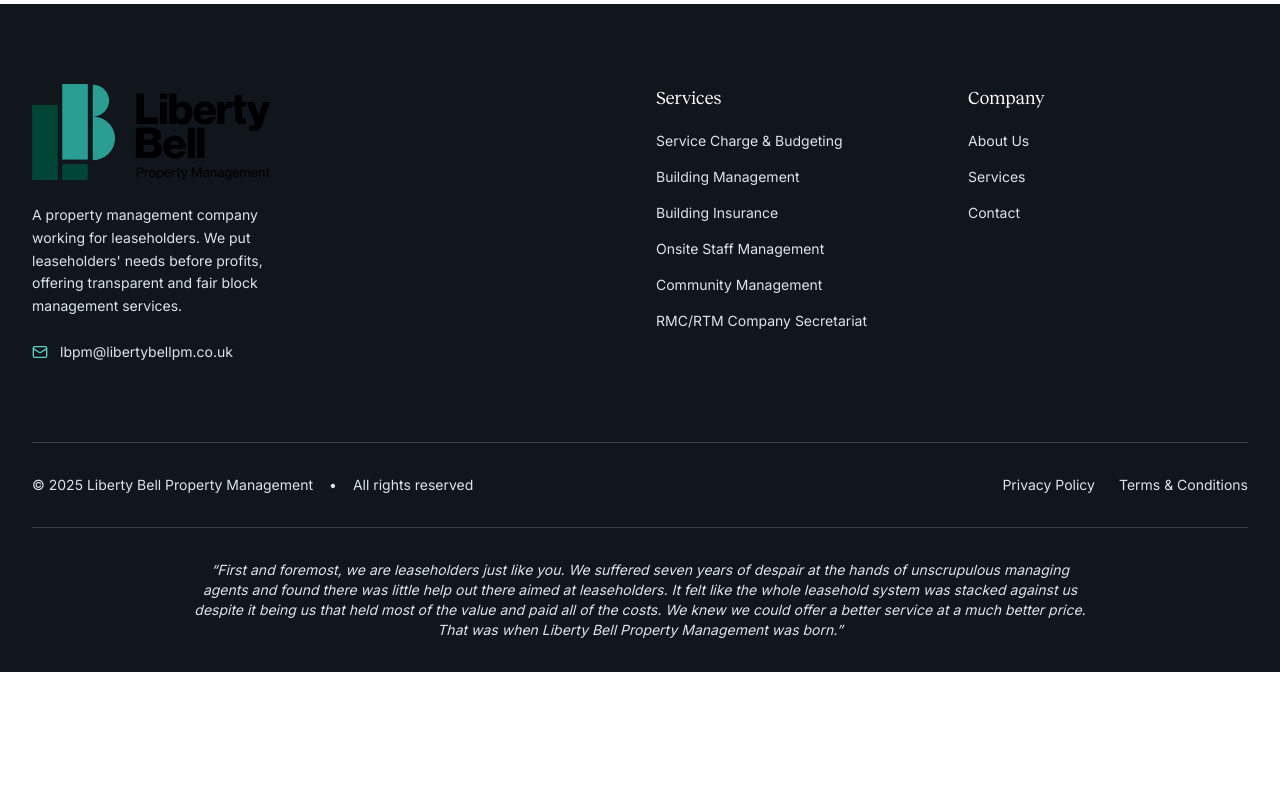
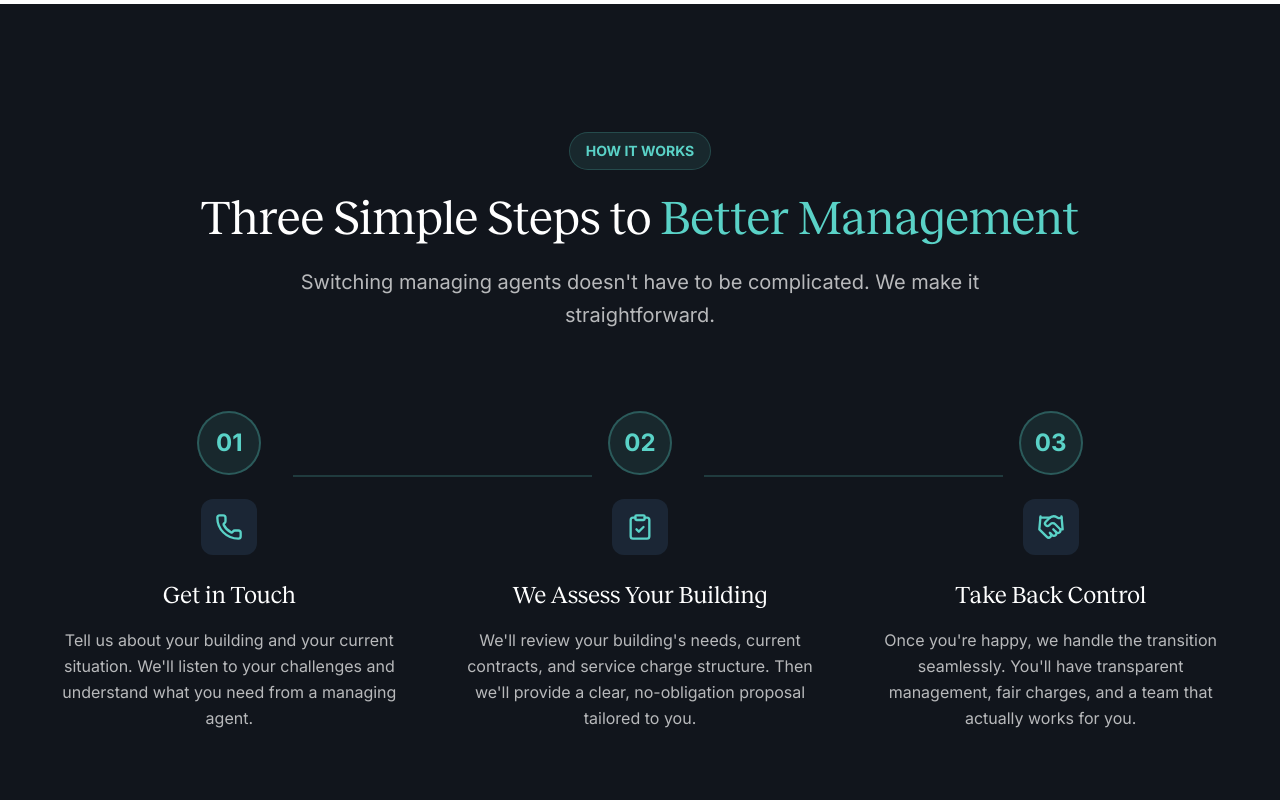
Before and after one commit to jackvdp/liberty-bell-pm, a Next.js app: page / in a window 1280 px wide. Shown: the part 3060-3860 px from the top of the page. Before the commit the page ends 3732 px from the top, so only its background shows below. Built offline with nearby package versions, Linux system fonts and the light colour scheme; no server answers.

Commit message:
Add how it works section

```diff
--- a/app/page.tsx
+++ b/app/page.tsx
@@ -1,6 +1,7 @@
 import Hero from "@/components/hero";
 import Navbar from "@/components/navbar";
 import Benefits from "@/components/benefits";
+import HowItWorks from "@/components/how-it-works";
 import Footer from "@/components/footer";
 
 export default function Home() {
@@ -9,6 +10,7 @@ export default function Home() {
         <Navbar />
         <Hero />
         <Benefits />
+        <HowItWorks />
         <Footer />
       </div>
   );
--- /dev/null
+++ b/components/how-it-works.tsx
@@ -0,0 +1,92 @@
+'use client'
+
+import { motion } from 'framer-motion'
+import { Phone, ClipboardCheck, Handshake } from 'lucide-react'
+
+const steps = [
+    {
+        number: "01",
+        icon: Phone,
+        title: "Get in Touch",
+        description: "Tell us about your building and your current situation. We'll listen to your challenges and understand what you need from a managing agent."
+    },
+    {
+        number: "02",
+        icon: ClipboardCheck,
+        title: "We Assess Your Building",
+        description: "We'll review your building's needs, current contracts, and service charge structure. Then we'll provide a clear, no-obligation proposal tailored to you."
+    },
+    {
+        number: "03",
+        icon: Handshake,
+        title: "Take Back Control",
+        description: "Once you're happy, we handle the transition seamlessly. You'll have transparent management, fair charges, and a team that actually works for you."
+    }
+]
+
+export default function HowItWorks() {
+    return (
+        <section className="bg-liberty-surface-dark py-24 lg:py-32">
+            <div className="max-w-7xl mx-auto px-6 sm:px-8 lg:px-12">
+                {/* Section Header */}
+                <motion.div
+                    initial={{ opacity: 0, y: 20 }}
+                    whileInView={{ opacity: 1, y: 0 }}
+                    viewport={{ once: true, margin: "-100px" }}
+                    transition={{ duration: 0.6, ease: "easeOut" }}
+                    className="text-center mb-16 lg:mb-20"
+                >
+                    <span className="inline-flex items-center gap-2 bg-liberty-accent/10 text-liberty-accent px-4 py-2 rounded-full text-sm font-medium mb-6 border border-liberty-accent/20">
+                        <strong>HOW IT WORKS</strong>
+                    </span>
+                    <h2 className="text-3xl lg:text-4xl xl:text-5xl font-reckless font-bold !text-liberty-text-on-dark mb-6">
+                        Three Simple Steps to{' '}
+                        <span className="!text-liberty-accent">Better Management</span>
+                    </h2>
+                    <p className="text-lg lg:text-xl text-liberty-text-on-dark/70 max-w-3xl mx-auto leading-relaxed">
+                        Switching managing agents doesn&apos;t have to be complicated. We make it straightforward.
+                    </p>
+                </motion.div>
+
+                {/* Steps */}
+                <div className="grid grid-cols-1 lg:grid-cols-3 gap-8 lg:gap-12">
+                    {steps.map((step, index) => (
+                        <motion.div
+                            key={step.number}
+                            initial={{ opacity: 0, y: 30 }}
+                            whileInView={{ opacity: 1, y: 0 }}
+                            viewport={{ once: true, margin: "-50px" }}
+                            transition={{ duration: 0.5, delay: index * 0.15, ease: "easeOut" }}
+                            className="relative"
+                        >
+                            {/* Connector line (hidden on mobile and after last item) */}
+                            {index < steps.length - 1 && (
+                                <div className="hidden lg:block absolute top-16 left-[calc(50%+4rem)] w-[calc(100%-4rem)] h-[2px] bg-liberty-accent/20" />
+                            )}
+
+                            <div className="text-center">
+                                {/* Step number */}
+                                <div className="inline-flex items-center justify-center w-16 h-16 rounded-full bg-liberty-accent/10 border-2 border-liberty-accent/30 mb-6">
+                                    <span className="text-2xl font-bold !text-liberty-accent">{step.number}</span>
+                                </div>
+
+                                {/* Icon */}
+                                <div className="w-14 h-14 mx-auto bg-liberty-primary/20 rounded-xl flex items-center justify-center mb-6">
+                                    <step.icon className="w-7 h-7 !text-liberty-accent" />
+                                </div>
+
+                                {/* Content */}
+                                <h3 className="text-xl lg:text-2xl font-reckless font-semibold !text-liberty-text-on-dark mb-4">
+                                    {step.title}
+                                </h3>
+                                <p className="text-liberty-text-on-dark/70 leading-relaxed max-w-sm mx-auto">
+                                    {step.description}
+                                </p>
+                            </div>
+                        </motion.div>
+                    ))}
+                </div>
+            </div>
+        </section>
+    )
+}
```
